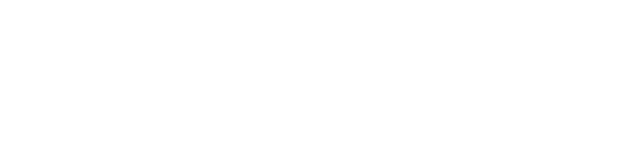
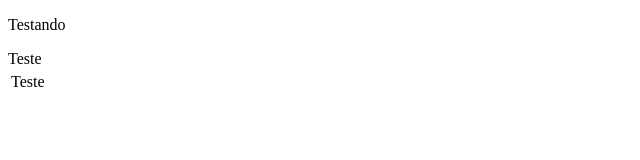
Before and after one commit to henriquecaeiro/curso_gitHub, a plain HTML site: page index.html in a window 1280 px wide. Shown: the whole page, without its empty margins (0-640 px from the left). Drawn offline with Linux system fonts and the light colour scheme.

Commit message:
Atualizando

```diff
--- a/index.html
+++ b/index.html
@@ -7,6 +7,12 @@
     <title>Document</title>
 </head>
 <body>
-
+    <p>Testando</p>
+    <article>
+        <table>
+            <tr>Teste</tr>
+            <td>Teste</td>
+        </table>
+    </article>
 </body>
 </html>
```
